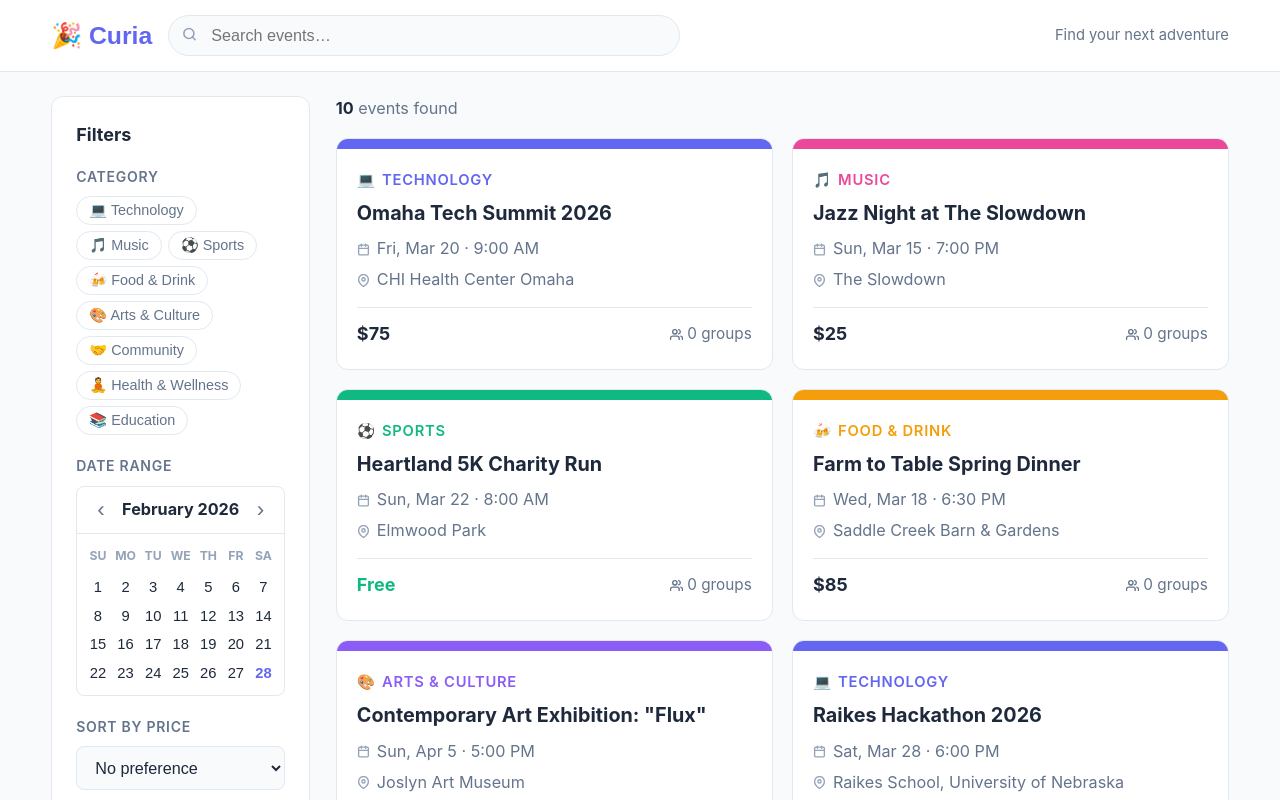
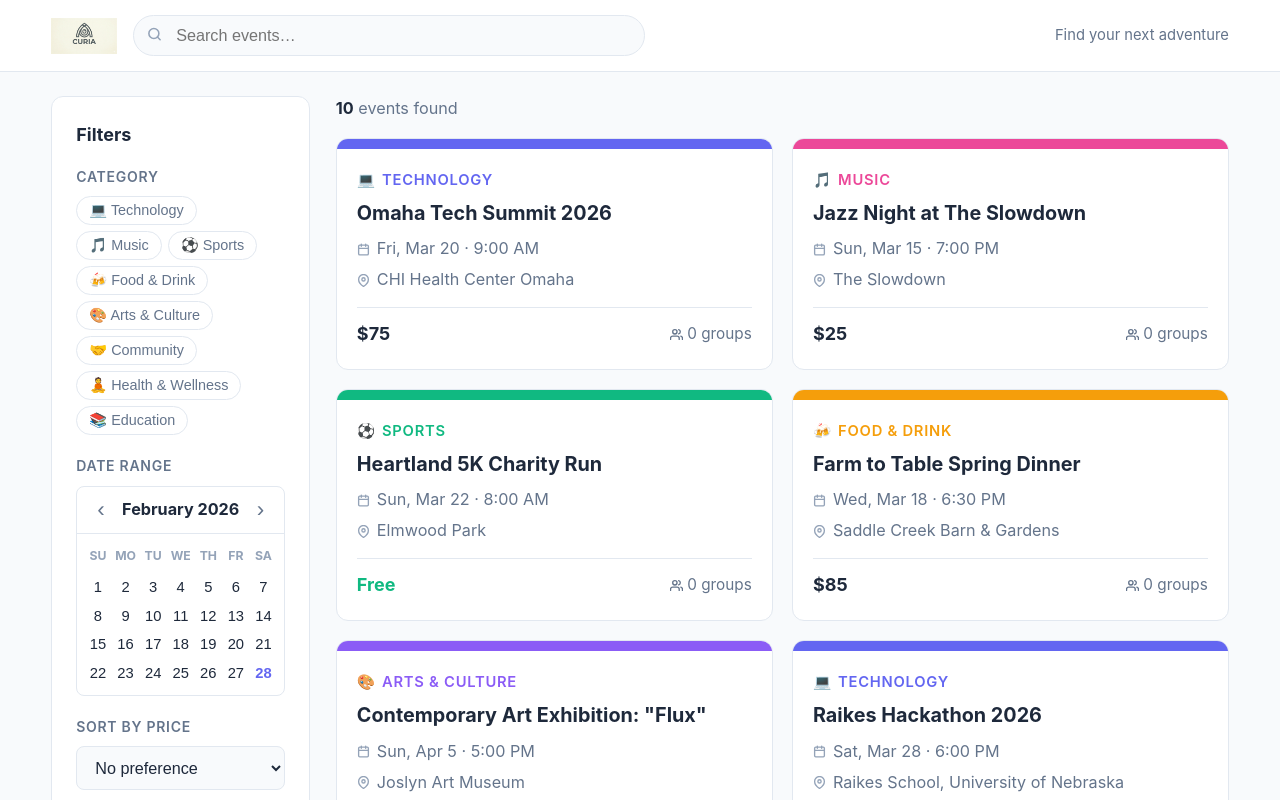
Before and after one commit to michaeldejournett/Raikes-Hacks-2026, a React (Vite) app in the folder frontend/: page / in a window 1280 px wide. Shown: the top 800 px of the page. Built offline with nearby package versions, Linux system fonts and the light colour scheme.

Commit message:
adding logo

```diff
--- a/frontend/src/components/Navbar.jsx
+++ b/frontend/src/components/Navbar.jsx
@@ -1,3 +1,5 @@
+import logo from '../assets/logo.png'
+
 export default function Navbar({ searchQuery, onSearchChange, onLogoClick }) {
   return (
     <nav className="navbar">
@@ -6,7 +8,7 @@ export default function Navbar({ searchQuery, onSearchChange, onLogoClick }) {
         onClick={onLogoClick}
         style={{ background: 'none', border: 'none', cursor: 'pointer' }}
       >
-        🎉 Curia
+        <img src={logo} alt="Curia" style={{ height: '36px' }} />
       </button>
 
       <div className="navbar-search">
```
Also changed, not shown: frontend/src/assets/logo.png (added), 1 other file (tests, documents, lock files or other folders).
